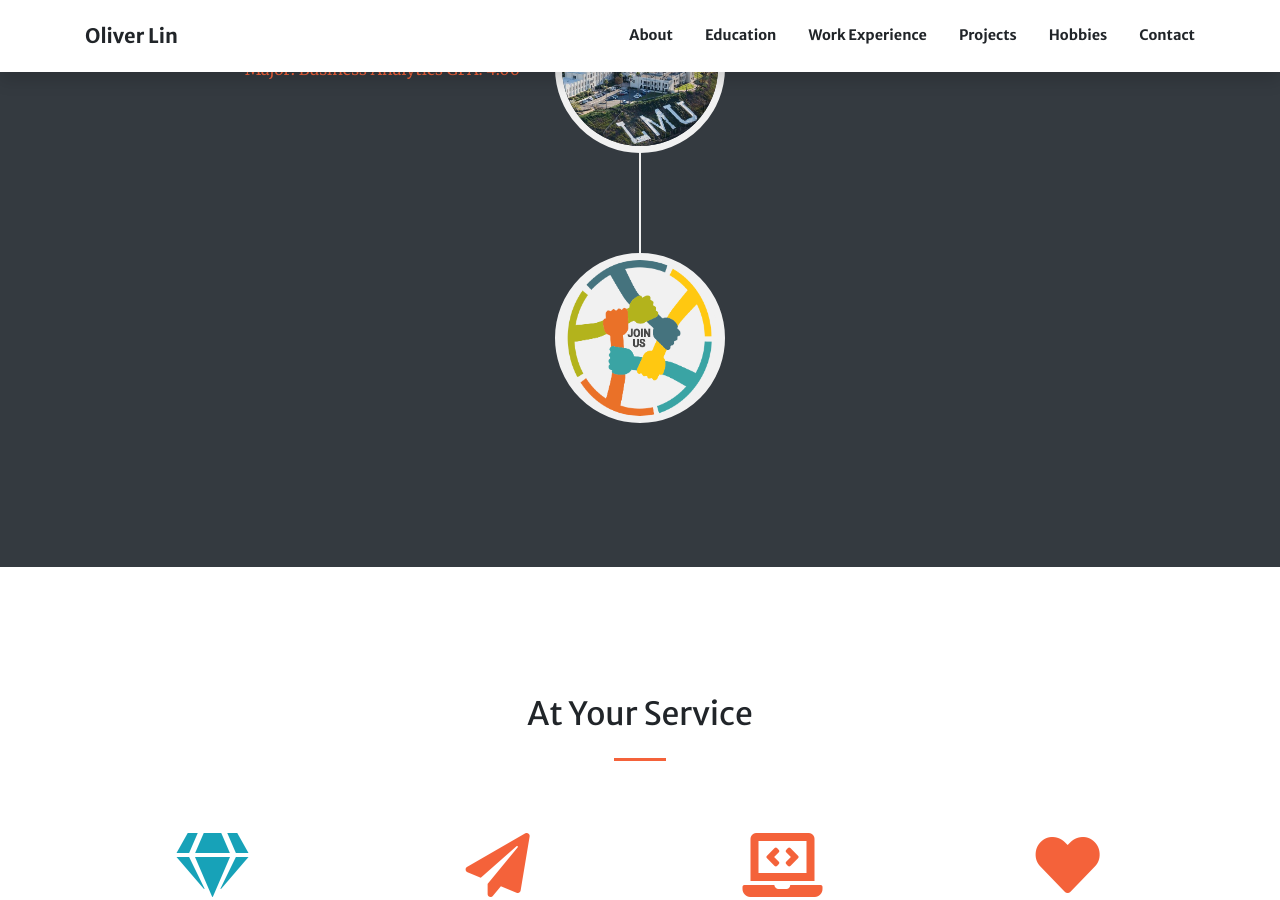
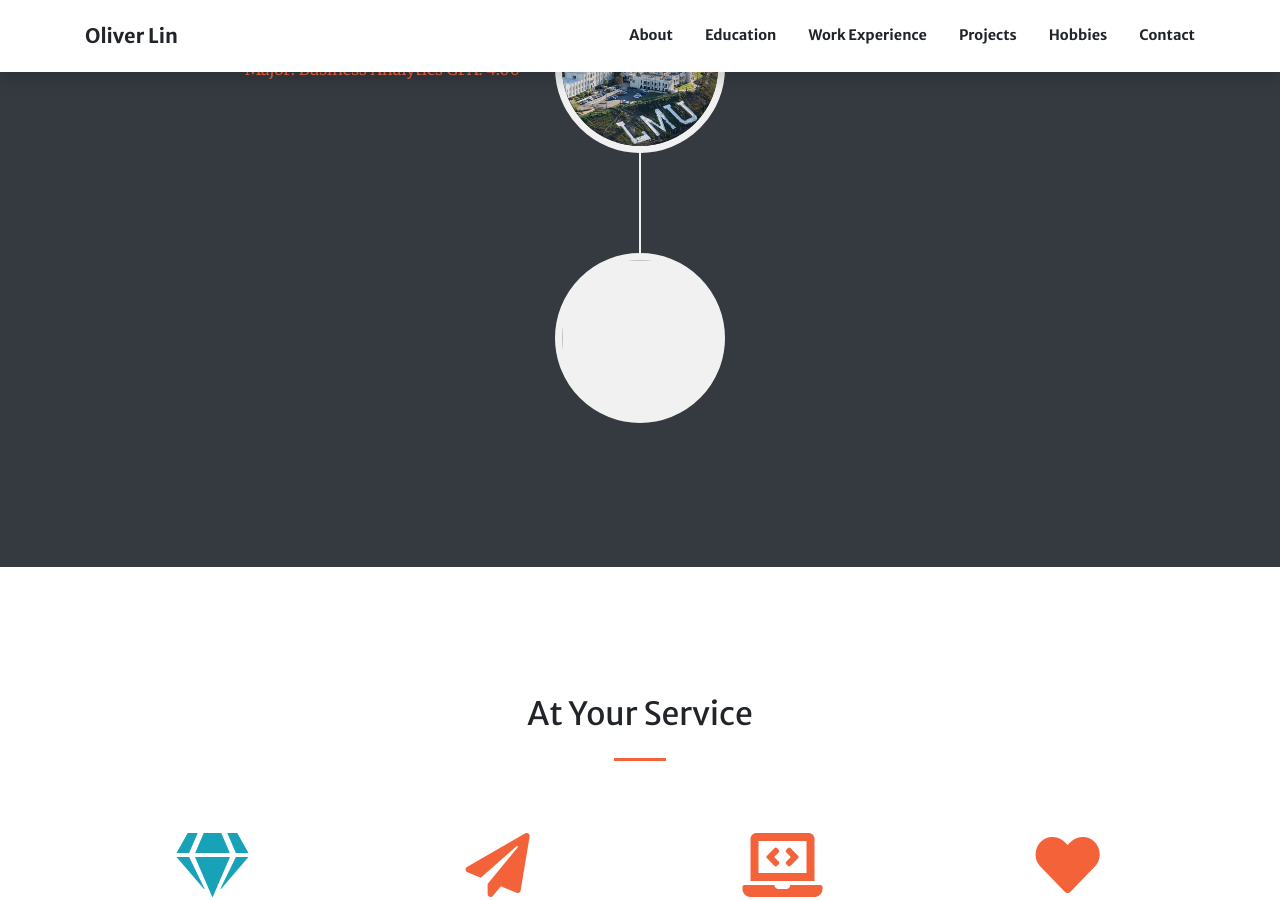
Before and after one commit to oliverlintl/oliverlintl.github.io, a Jekyll site: the page built from index.md, in a window 1280 px wide and 900 px high, scrolled down 2176 px. Built offline with Jekyll 4.4.1, drawn with Linux system fonts in a browser that asks for light colours.

Commit message:
remove last image in timeline

```diff
--- a/index.md
+++ b/index.md
@@ -25,7 +25,6 @@ sections:
     section_id: timeline
     title: Education Timeline
     background_style: bg-dark text-primary
-    last_image: assets/img/timeline-end.png
     actions:
       - image: assets/img/portfolio/thumbnails/rcc.jpg
         title: >+
```
